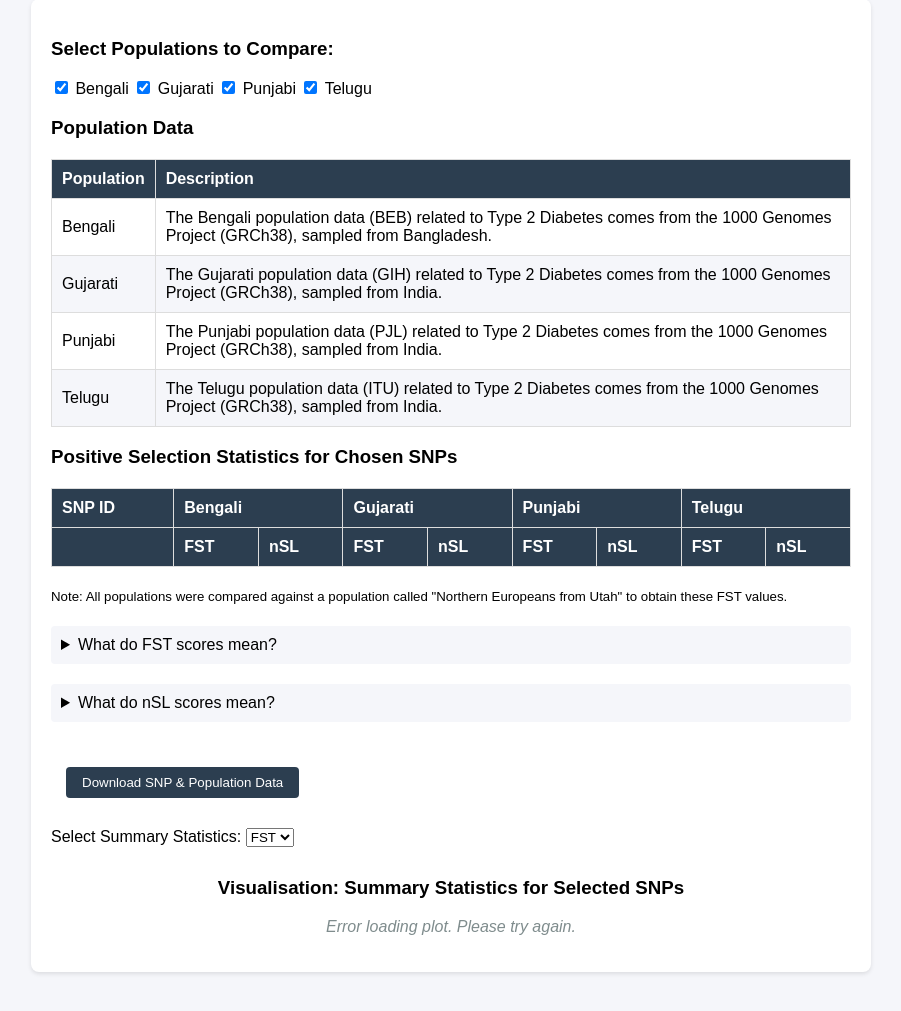
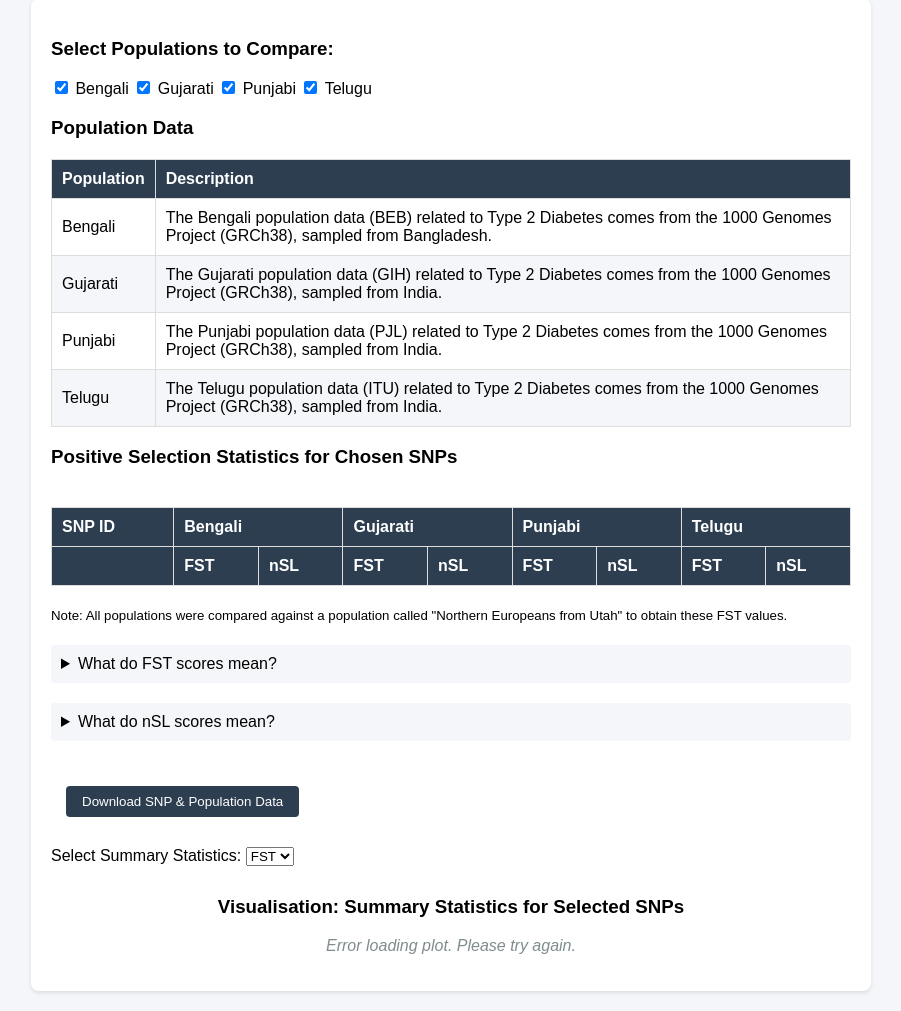
Before and after one commit to japh140/Bioinformatics_Group_Project, a Flask app: template app/templates/homepage/population_comparison.html in a window 1280 px wide. Shown: the part 146-1157 px from the top of the page, without its empty margins (189-1090 px from the left). Before the commit the page ends 1120 px from the top, so only its background shows below. Run offline with Flask 3, Linux system fonts and the light colour scheme; the template is opened without the code that fills it, so the values that code supplies are empty.

Commit message:
fixed the table

```diff
--- a/app/static/css/styles.css
+++ b/app/static/css/styles.css
@@ -354,8 +354,18 @@ body {
 #statistics-table table thead tr:last-child th:first-child {
     position: sticky !important;
     left: 0 !important;
+    top: 40px !important;
     z-index: 14 !important;
     background-color: #2c3e50 !important;
     box-shadow: 0 0 0 1px #666 !important;
     border-right: none !important;
 }
+
+/* First row, first column (corner) */
+#statistics-table table thead tr:first-child th:first-child {
+    position: sticky !important;
+    top: 0 !important;
+    left: 0 !important;
+    z-index: 15 !important; /* Higher than all other z-indices */
+    background-color: #2c3e50 !important;
+}
--- a/app/templates/homepage/population_comparison.html
+++ b/app/templates/homepage/population_comparison.html
@@ -52,8 +52,8 @@
         </div>
 
         <!-- table for FST and nSL -->
+        <h3>Positive Selection Statistics for Chosen SNPs</h3>
         <div id="statistics-table">
-            <h3>Positive Selection Statistics for Chosen SNPs</h3>
             <table>
                 <thead>
                     <tr>
```
